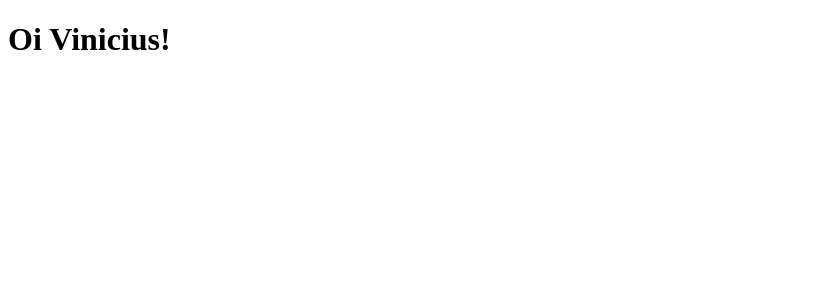
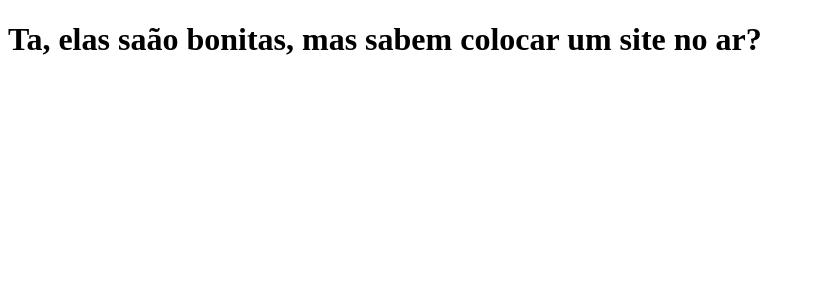
Before and after one commit to anathomaz2/projeto-tabnews, a Next.js app: page / in a window 1280 px wide. Shown: the top 300 px of the page, without its empty margins (0-815 px from the left). Built offline with nearby package versions, Linux system fonts and the light colour scheme.

Commit message:
altera frase

```diff
--- a/pages/index.js
+++ b/pages/index.js
@@ -1,5 +1,5 @@
 function Home() {
-    return <h1> Oi Vinicius!   </h1>
+    return <h1> Ta, elas saão bonitas, mas sabem colocar um site no ar?   </h1>
 }
 
 export default Home;
```
